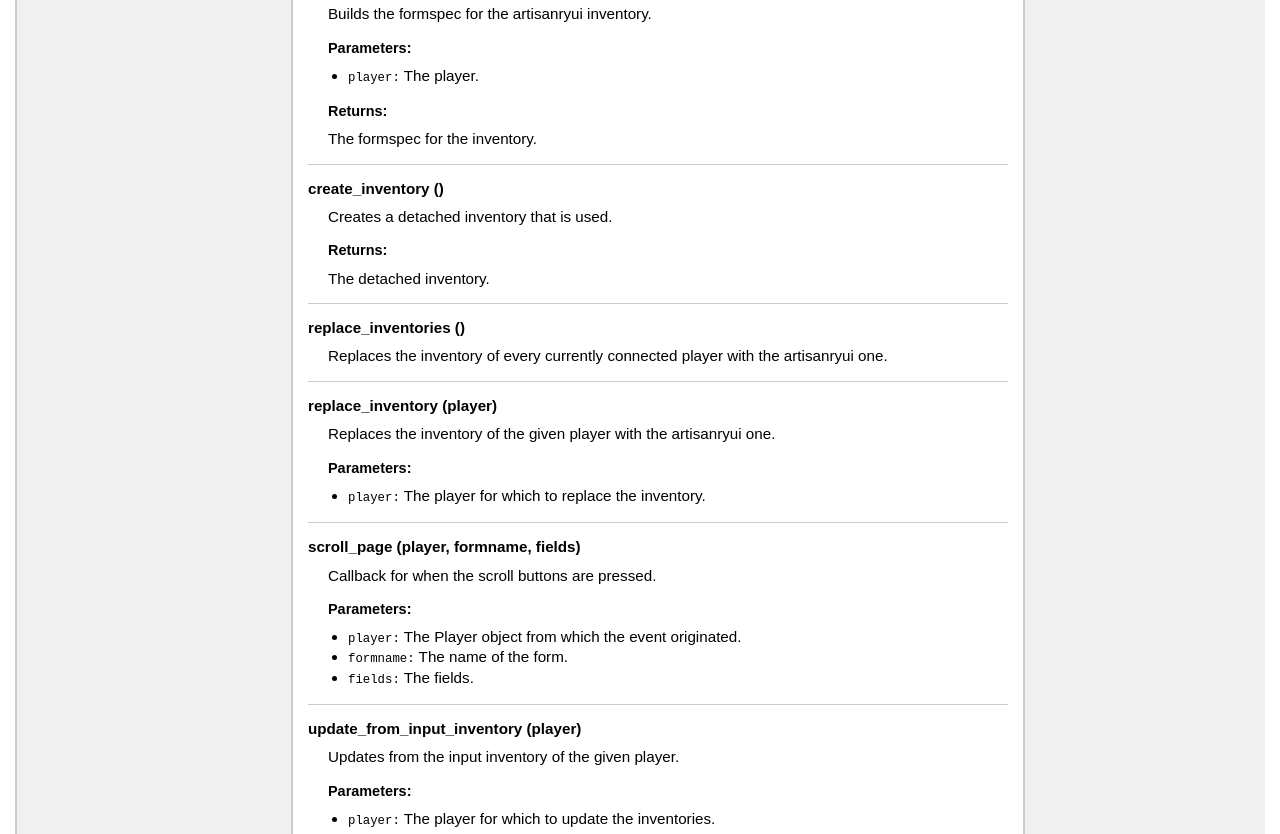
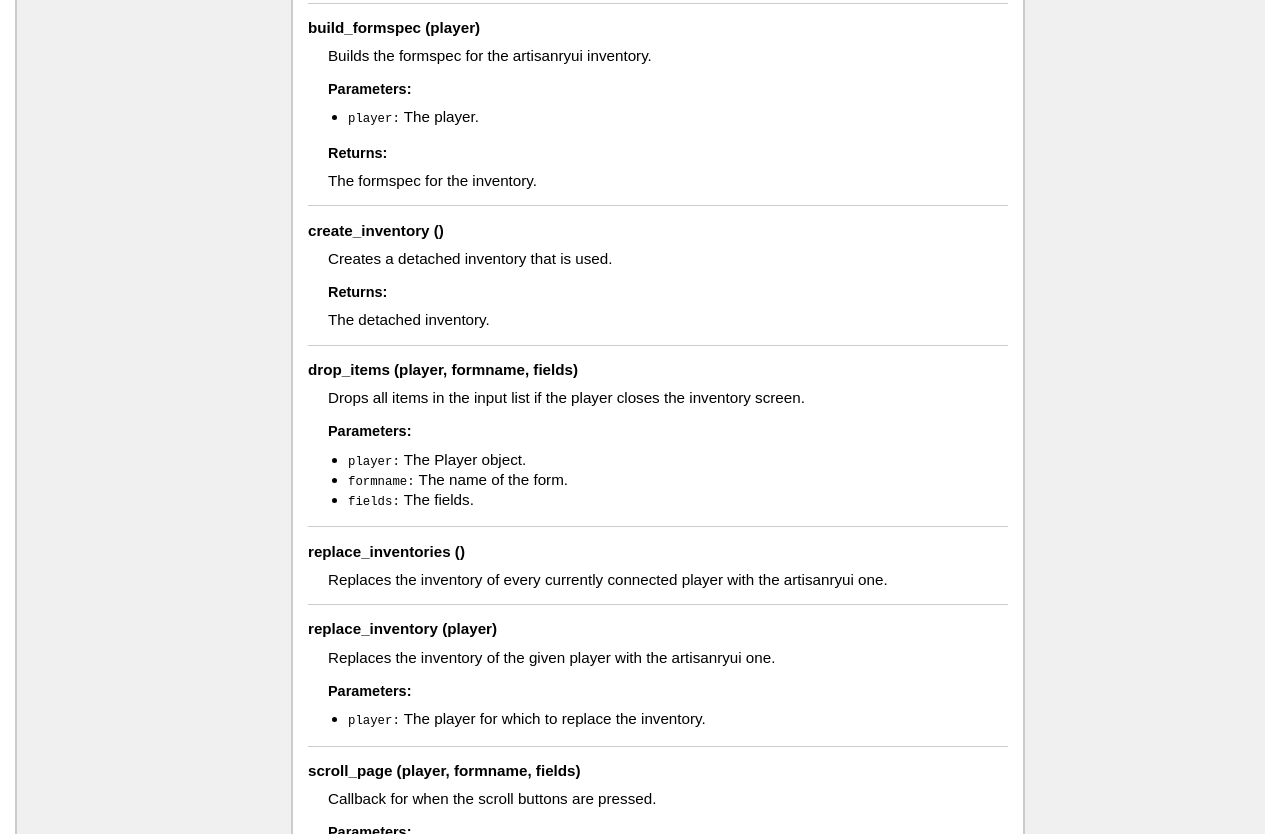
Before and after one commit to minetest-australopithecus/minetest-australopithecus-artisanry, a plain HTML site: page doc/modules/artisanryui.html in a window 1280 px wide. Shown: the part 1073-1907 px from the top of the page. Drawn offline with Linux system fonts and the light colour scheme.

Commit message:
Items in the input are now dropped when the inventory is closed.

```diff
--- a/doc/modules/artisanryui.html
+++ b/doc/modules/artisanryui.html
@@ -69,6 +69,10 @@
 	<tr>
 	<td class="name" nowrap><a href="#create_inventory">create_inventory ()</a></td>
 	<td class="summary">Creates a detached inventory that is used.</td>
+	</tr>
+	<tr>
+	<td class="name" nowrap><a href="#drop_items">drop_items (player, formname, fields)</a></td>
+	<td class="summary">Drops all items in the input list if the player closes the inventory screen.</td>
 	</tr>
 	<tr>
 	<td class="name" nowrap><a href="#replace_inventories">replace_inventories ()</a></td>
@@ -208,6 +212,32 @@
 
         The detached inventory.
     </ol>
+
+
+
+
+</dd>
+    <dt>
+    <a name = "drop_items"></a>
+    <strong>drop_items (player, formname, fields)</strong>
+    </dt>
+    <dd>
+    Drops all items in the input list if the player closes the inventory screen.
+
+
+    <h3>Parameters:</h3>
+    <ul>
+        <li><span class="parameter">player</span>
+         The Player object.
+        </li>
+        <li><span class="parameter">formname</span>
+         The name of the form.
+        </li>
+        <li><span class="parameter">fields</span>
+         The fields.
+        </li>
+    </ul>
+
 
 
 
```
Also changed, not shown: 1 other file.
